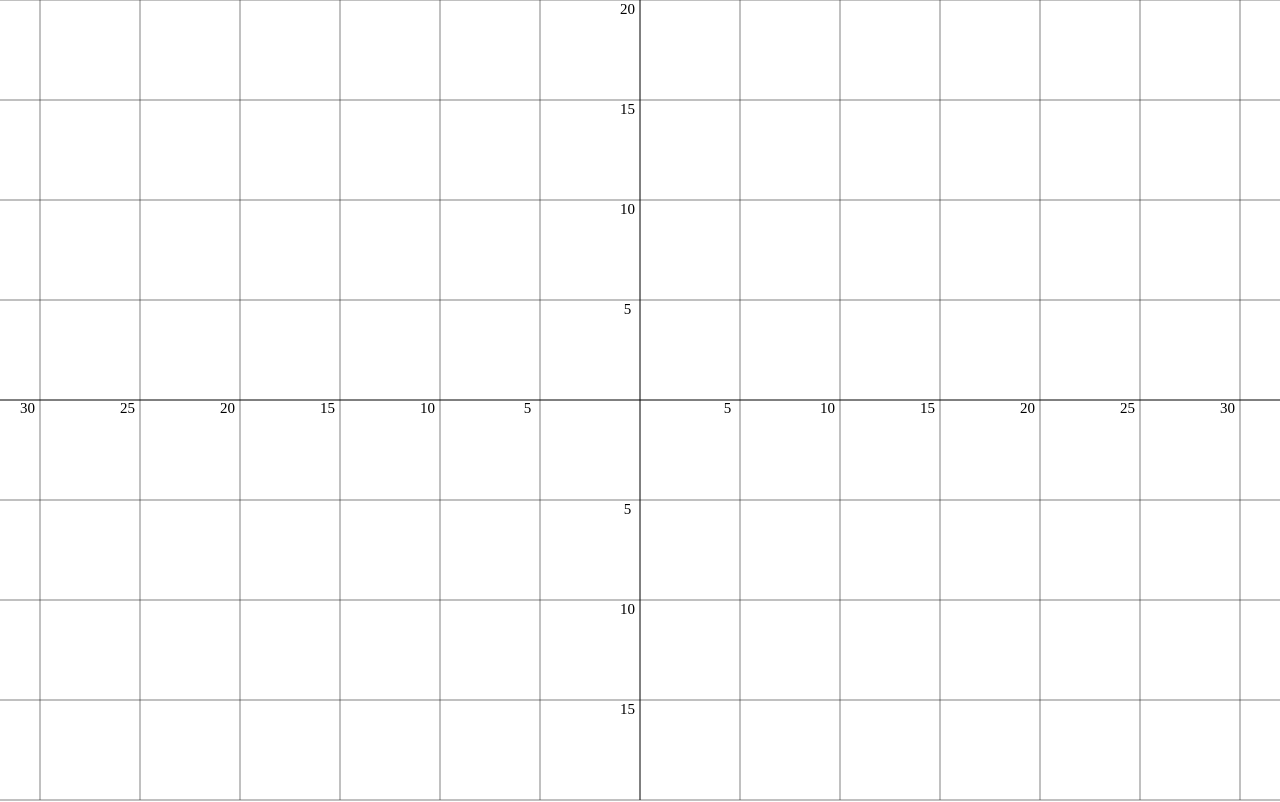
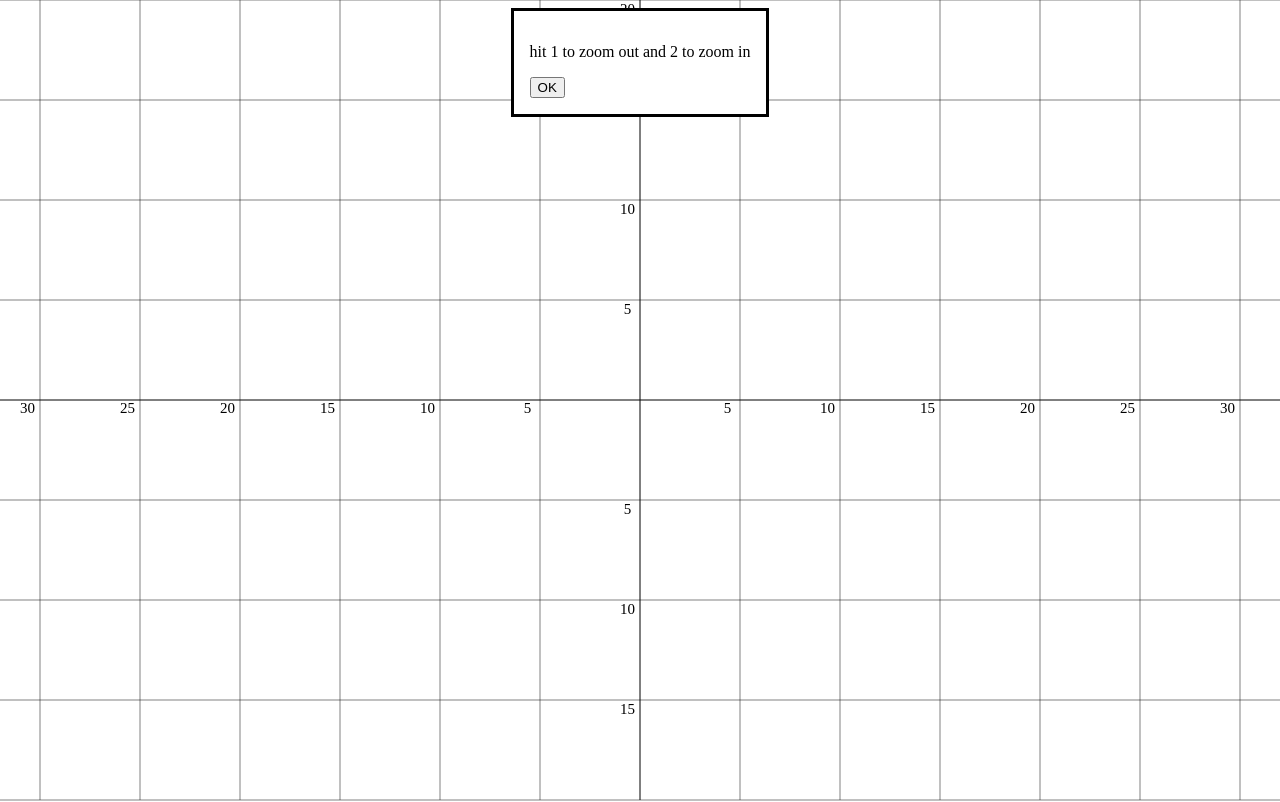
Before and after one commit to Beriff/arcanum, a plain HTML site: page index.html in a window 1280 px wide. Shown: the top 802 px of the page. Drawn offline with Linux system fonts and the light colour scheme.

Commit message:
Update index.html

```diff
--- a/index.html
+++ b/index.html
@@ -11,6 +11,20 @@
     <canvas id="axis"></canvas>
     <canvas id="coordinates"></canvas>
 
+    <dialog open>
+        <p>Use arrows to move</p>
+        <form method="dialog">
+            <button>OK</button>
+        </form>
+    </dialog>
+
+    <dialog open>
+        <p>hit 1 to zoom out and 2 to zoom in</p>
+        <form method="dialog">
+            <button>OK</button>
+        </form>
+    </dialog>
+
     <script src="canvas.js"></script>
     <script src="parser.js"></script>
     <script src="main.js"></script>
```
